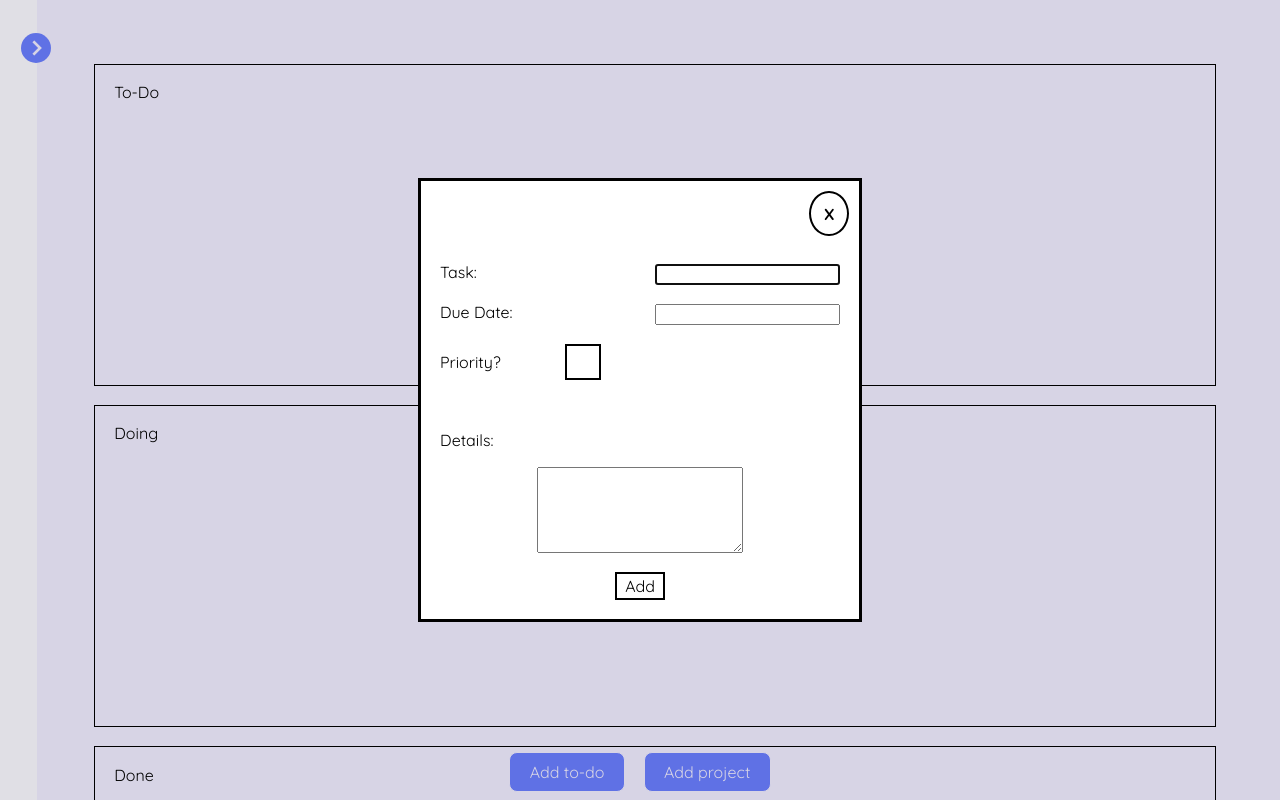
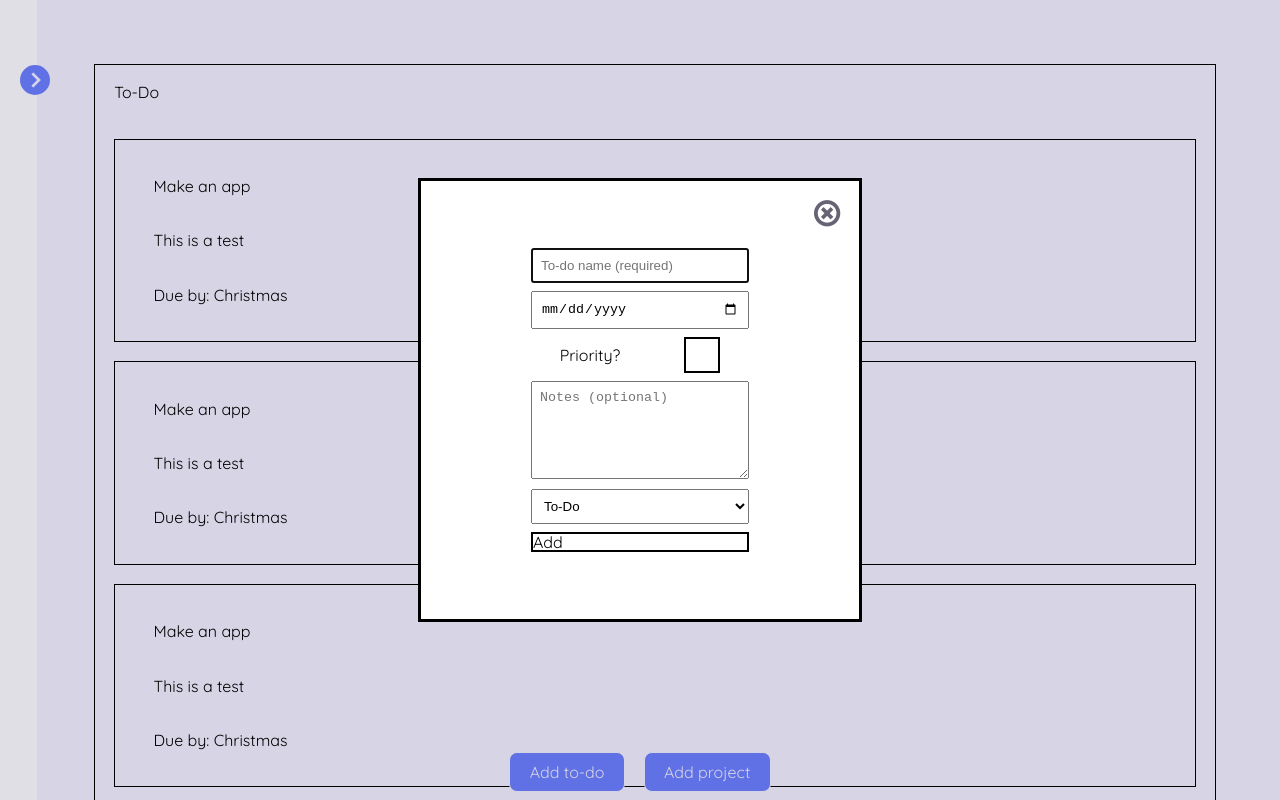
Before and after one commit to CompuGlobalHyper/todo-list, a website built with webpack: page src/template.html in a window 1280 px wide. Both pictures are taken after a click on the element "Add to-do". Shown: the top 800 px of the page. Built offline with nearby package versions, Linux system fonts and the light colour scheme.

Commit message:
Continued to add/edit nav functions. Began to create working inputs and working buttons.

```diff
--- a/src/home.js
+++ b/src/home.js
@@ -24,15 +24,18 @@ export const HomePage = {
     sideBarToggle() {
         const sidebar = document.querySelector('.sidebar')
         const toggle = document.querySelector('.toggle')
+        const nav = document.querySelector('#first-nav')
 
         toggle.addEventListener('click', () => {
             sidebar.classList.toggle('close')
             this.container.classList.toggle('close')
+            nav.innerHTML = ''
         })
 
     },
     renderProjects(projects) {
         for (let project of projects) {
+            console.log(project)
                 let projectBubble = document.createElement('div')
                 projectBubble.classList.add('content-bubble')
                 let projectBubbleText = document.createElement('div')
@@ -60,31 +63,23 @@ export const HomePage = {
         stickyBar.appendChild(stickyProject)
         this.container.appendChild(stickyBar)
     },
-
-    renderTaskDialog() {
-        const toDoDialog = document.createElement('dialog')
-        toDoDialog.id = 'to-do-dialog'
-        const closeButton = document.createElement('div')
-        closeButton.id = 'close-button'
-        closeButton.textContent = 'X'
+    createForm(projects) {
+            const toDoForm = document.createElement('form')
+            toDoForm.classList.add('to-do-form')
             const addButton = document.createElement('div')
             addButton.id = 'add-button'
             addButton.textContent = 'Add'
 
             const taskWrapper = document.createElement('div')
             taskWrapper.classList.add('dialog-wrapper')
-        const taskLabel = document.createElement('label')
-        taskLabel.textContent = 'Task:'
             const taskInput = document.createElement('input')
-        taskWrapper.appendChild(taskLabel)
+            taskInput.setAttribute('placeholder', 'To-do name (required)')
             taskWrapper.appendChild(taskInput)
 
             const dueDateWrapper = document.createElement('div')
             dueDateWrapper.classList.add('dialog-wrapper')
-        const dueDateLabel = document.createElement('label')
-        dueDateLabel.textContent = "Due Date:"
             const dueDateInput = document.createElement('input')
-        dueDateWrapper.appendChild(dueDateLabel)
+            dueDateInput.setAttribute('type', 'date')
             dueDateWrapper.appendChild(dueDateInput)
 
             const priorityWrapper = document.createElement('div')
@@ -96,27 +91,106 @@ export const HomePage = {
             priorityWrapper.appendChild(priorityLabel)
             priorityWrapper.appendChild(priorityBox)
 
-        const detailsLabel = document.createElement('label')
-        detailsLabel.id = 'details-label'
-        detailsLabel.textContent = 'Details:'
+            const detailsInputWrapper = document.createElement('div')
             const detailsInput = document.createElement('textarea')
+            detailsInput.id = 'details-input'
+            detailsInput.setAttribute('placeholder', 'Notes (optional)')
+            detailsInputWrapper.appendChild(detailsInput)
 
-        toDoDialog.append(closeButton, taskWrapper, dueDateWrapper, priorityWrapper,
-                                detailsLabel, detailsInput, addButton)
+            const projectInputWrapper = document.createElement('div')
+            const projectInput = document.createElement('select')
+            projectInput.id = 'select'
+            for (let project of projects) {
+                console.log(project.title)
+                let option = document.createElement('option')
+                option.text = `${project.title}`
+                projectInput.add(option)
+            }
+            projectInputWrapper.appendChild(projectInput)
+
+            toDoForm.append(taskWrapper, dueDateWrapper, priorityWrapper
+                , detailsInputWrapper, projectInputWrapper, addButton)
+            return toDoForm
+    },
+    createMiniForm(projects) {
+        let formWrapper = document.createElement('div')
+        formWrapper.id = 'form-wrapper'
+        let form = document.createElement('form')
+        form.id = 'mini-form'
+        let projectInput = document.createElement('input')
+        projectInput.setAttribute('placeholder', 'Enter new project name')
+        let buttonWrapper = document.createElement('div')
+        let addButton = document.createElement('div')
+        addButton.textContent = 'Add'
+        addButton.id = 'add-project'
+        let closeButton = document.createElement('div')
+        closeButton.textContent = 'Close'
+        closeButton.id = 'close-project-form'
+        buttonWrapper.append(closeButton, addButton)
+        form.append(projectInput, buttonWrapper)
+        formWrapper.appendChild(form)
+
+        return form
+    },
+    renderMiniForm(form) {
+        let bottomNav = document.querySelector('#nav-bar')
+        let createProjectForm = document.querySelector('#add-project')
+
+
+        createProjectForm.addEventListener('click', () => {
+            bottomNav.appendChild(form)
+            let closeButton = document.querySelector('#close-project-form')
+            closeButton.addEventListener('click', () => {
+                let miniForm = document.querySelector('#mini-form')
+                if (miniForm) bottomNav.removeChild(miniForm)
+            })
+        })
+    },
+    renderSidebarForm(form) {
+        const sidebarAdd = document.querySelector('#add-task')
+        const nav = document.querySelector('#first-nav')
+        let closeButton = document.createElement('div')
+
+        sidebarAdd.addEventListener('click', () => {
+            if (!document.getElementById('text-close-button')) {
+                closeButton.id = 'text-close-button'
+                closeButton.textContent = 'Close'
+                nav.append(form, closeButton)
+            }
+            else {}
+            nav.append(form, closeButton)
+
+            closeButton.addEventListener('click', function() {
+                nav.innerHTML = ''
+            })
+        })
+    },
+    renderFormDialog(form) {
+        const toDoDialog = document.createElement('dialog')
+        toDoDialog.id = 'to-do-dialog'
+
+        let closeButton2 = document.createElement('i')
+        closeButton2.classList.add('bx')
+        closeButton2.classList.add('bx-x-circle')
+        closeButton2.id = 'close-button'
+        toDoDialog.appendChild(closeButton2)
+
+        toDoDialog.appendChild(form)
         this.container.append(toDoDialog)
 
-        const toDoButton = document.querySelector('#task-button')
-        toDoButton.addEventListener('click', function() {
-            toDoDialog.showModal();
+        const addTask = document.querySelector('#task-button')
+        addTask.addEventListener('click', () => {
+            toDoDialog.showModal()
         })
 
+        const closeButton = document.querySelector('#close-button')
         closeButton.addEventListener('click', function() {
             toDoDialog.close()
+
         })
-
     },
-
-    renderToDoObject(object) {
+    renderToDoObject(todo) {
+        for (let object of todo) {
             let toDoContainer = document.querySelector('.content-bubble')
             let toDoBubble = document.createElement('div')
             toDoBubble.classList.add('to-do-bubble')
@@ -125,19 +199,38 @@ export const HomePage = {
             nameWrapper.classList.add('item-wrapper')
             nameWrapper.textContent = `${object.name}`
 
+            let descripWrapper = document.createElement('div')
+            descripWrapper.classList.add('item-wrapper')
+            descripWrapper.textContent = `${object.description}`
+
             let dateWrapper = document.createElement('div')
             dateWrapper.classList.add('item-wrapper')
-        dateWrapper.textContent = `${object.due}`
+            dateWrapper.textContent = `Due by: ${object.due}`
 
-        toDoBubble.append(nameWrapper, dateWrapper)
+            let bottomItems = document.createElement('div')
+
+            if (object.project) {
+                let projectWrapper = document.createElement('div')
+                projectWrapper.classList.add('item-wrapper')
+                projectWrapper.textContent = `| ${object.project}`
+                bottomItems.append(dateWrapper, projectWrapper)
+            } else {
+                bottomItems.append(dateWrapper)
+            }
+
+            toDoBubble.append(nameWrapper, descripWrapper, bottomItems)
             toDoContainer.appendChild(toDoBubble)
-
+        }
     },
 
     init(projects) {
         this.renderProjects(projects);
         this.renderStickyBar();
-        this.renderTaskDialog();
+        const bigForm = this.createForm(projects);
+        const miniForm = this.createMiniForm()
+        this.renderSidebarForm(bigForm);
+        this.renderFormDialog(bigForm);
+        this.renderMiniForm(miniForm)
         this.darkMode();
         this.sideBarToggle();
     }
--- a/src/index.js
+++ b/src/index.js
@@ -3,3 +3,5 @@ import { ToDo, Checklist, Project, initialProjects } from "./todo.js";
 import { HomePage } from "./home.js";
 
 HomePage.init(initialProjects)
+console.log(initialProjects[0].body[0].name)
+HomePage.renderToDoObject(initialProjects[0].body)
--- a/src/styles.css
+++ b/src/styles.css
@@ -99,6 +99,7 @@ body {
     padding: 16px;
     background-color: var(--sidebar-color);
     transition: var(--trans-02);
+    overflow-y: scroll;
 
 }
 
@@ -110,7 +111,7 @@ body {
 
 .sidebar .hide {
     overflow: visible;
-    transition: all 0.4s ease-in-out 0.1s;
+    transition: all 0.4s ease-in-out 0.2s;
     opacity: 1;
 
 }
@@ -130,8 +131,15 @@ body {
 
 .sidebar.close #add-task,
 .sidebar.close #add-project {
+    opacity: 0;
     background-color: var(--sidebar-color);
     transition: all 50ms
+}
+
+.sidebar #add-task,
+.sidebar #add-project {
+    transition: all 0.4s ease-in-out 0.2s;
+    opacity: 1;
 }
 
 
@@ -163,11 +171,11 @@ body {
     align-items: center;
 }
 
-#title-bar .toggle {
-    position: absolute;
-    top:50%;
-    right: -30px;
-    transform: translateY(-50%);
+.sidebar.close #title-bar .toggle {
+    position: fixed;
+    top:10%;
+    left: 20px;
+    transform: translateY(-50%) translateX(0);
     width: 30px;
     height: 30px;
     background-color: var(--primary-color);
@@ -178,6 +186,25 @@ body {
     color: rgb(239, 236, 255);
     font-size: 32px;
     cursor: pointer;
+    transition: var(--trans-02);
+}
+
+.sidebar #title-bar .toggle {
+    position: fixed;
+    top:10%;
+    left:20px;
+    transform: translateY(-50%) translateX(246px);
+    width: 30px;
+    height: 30px;
+    background-color: var(--primary-color);
+    display: flex;
+    justify-content: center;
+    align-items: center;
+    border-radius: 50%;
+    color: rgb(239, 236, 255);
+    font-size: 32px;
+    cursor: pointer;
+    transition: var(--trans-02);
 }
 
 
@@ -191,10 +218,15 @@ body {
     margin-top: 40px;
 }
 
+#first-nav {
+    flex-shrink: 1;
+    position: relative;
+    padding-top: 10px;
+}
 
 .menu-list > *, .project-list > *{
     width: 100%;
-    margin-top: 10px;
+    margin-bottom: 10px;
 }
 
 .menu-list {
@@ -224,7 +256,7 @@ body {
 }
 
 .my-projects {
-    margin-top: 40px;
+    margin-top: 20px;
     display: flex;
     justify-content: center;
     align-items: center;
@@ -293,7 +325,7 @@ i.icon {
     align-items: center;
     height: 50px;
     width: 100%;
-    margin-top: 100px;
+    margin: 20% 0;
     cursor: pointer;
 }
 
@@ -443,7 +475,7 @@ body.dark #dark-toggle:before {
     min-width: 300px;
     min-height: 300px;
     display: flex;
-    justify-content: flex-end;
+    justify-content: center;
     flex-direction: column;
     align-items: center;
     gap: clamp(8px, 1.5vw, 32px);
@@ -453,33 +485,45 @@ body.dark #dark-toggle:before {
 
 .dialog-wrapper {
     display: flex;
-    justify-content: space-between;
+    justify-content: center;
+    align-items: center;
     gap: clamp(8px, 1.5vw, 32px);
     width: 100%;
 }
 
+#to-do-form {
+    display: flex;
+    justify-content: center;
+    align-items: center;
+    gap: clamp(16px, 2vw, 32px);
+    width: 100%;
+    flex-direction: column;
+}
+
 #priority-wrapper {
     display: flex;
-    justify-content: left;
+    justify-content: center;
     gap: 5vw;
     width: 100%;
     align-items: center;
 }
 
-#close-button, #add-button, #priority-box {
+#add-button, #priority-box {
     border: 2px solid black;
 }
 
 #close-button {
     position: absolute;
-    top: 10px;
-    right: 10px;
+    top: 5px;
+    right: 5px;
     cursor: pointer;
     font-weight: bold;
-    border-radius: 50%;
+    font-size: 30px;
     padding: clamp(4px, 1vw, 24px);
 
 }
+
+#text-close-button, #add-button
 
 #add-button {
     padding: 4px 8px;
@@ -492,11 +536,14 @@ body.dark #dark-toggle:before {
     cursor: pointer;
 }
 
-#details-label {
-    margin-right: auto;
-    margin-top: 4vh;
+input, textarea, select, option {
+    margin-bottom: .5rem;
+    padding: .5rem;
+    width: 100%
 }
 textarea {
+    padding: 0.5rem;
+    margin-top: 8px;
     height: 80px;
     width: 200px
 }
--- a/src/template.html
+++ b/src/template.html
@@ -25,6 +25,7 @@
                     <i class='bx bx-plus hide icon' ></i>
                     <div class="list-item">Add New To-Do</div>
                 </div>
+                <div id="first-nav"></div>
                 <div class="menu-list hide">
                     <div class="list-wrapper hide">
                         <i class='bx bx-list-ul icon' ></i>
@@ -75,7 +76,7 @@
 
         </div>
     </header>
-    <div id="container"></div>
+    <div id="container" class="container"></div>
 
 </body>
 </html>
--- a/src/todo.js
+++ b/src/todo.js
@@ -1,9 +1,10 @@
 export class ToDo {
-    constructor(name, description, due, priority) {
+    constructor(name, description, due, priority, project) {
         this.name = name;
         this.description = description;
         this.due = due;
         this.priority = priority;
+        this.project = project
     }
 }
 
@@ -43,8 +44,12 @@ const toDoList = new Project("To-Do")
 const doingList = new Project("Doing")
 const doneList = new Project("Done")
 
-const test = new ToDo ('Make an app', 'This is a test', 'Christmas', true)
+const test = new ToDo ('Make an app', 'This is a test', 'Christmas', true, '')
 toDoList.body.push(test)
+const test1 = new ToDo ('Make an app', 'This is a test', 'Christmas', true, '')
+toDoList.body.push(test1)
+const test2 = new ToDo ('Make an app', 'This is a test', 'Christmas', true, '')
+toDoList.body.push(test2)
 console.log(toDoList.body)
 
 export const initialProjects = [toDoList, doingList, doneList]
```
Lines whose indentation alone changed are shown as unchanged.
